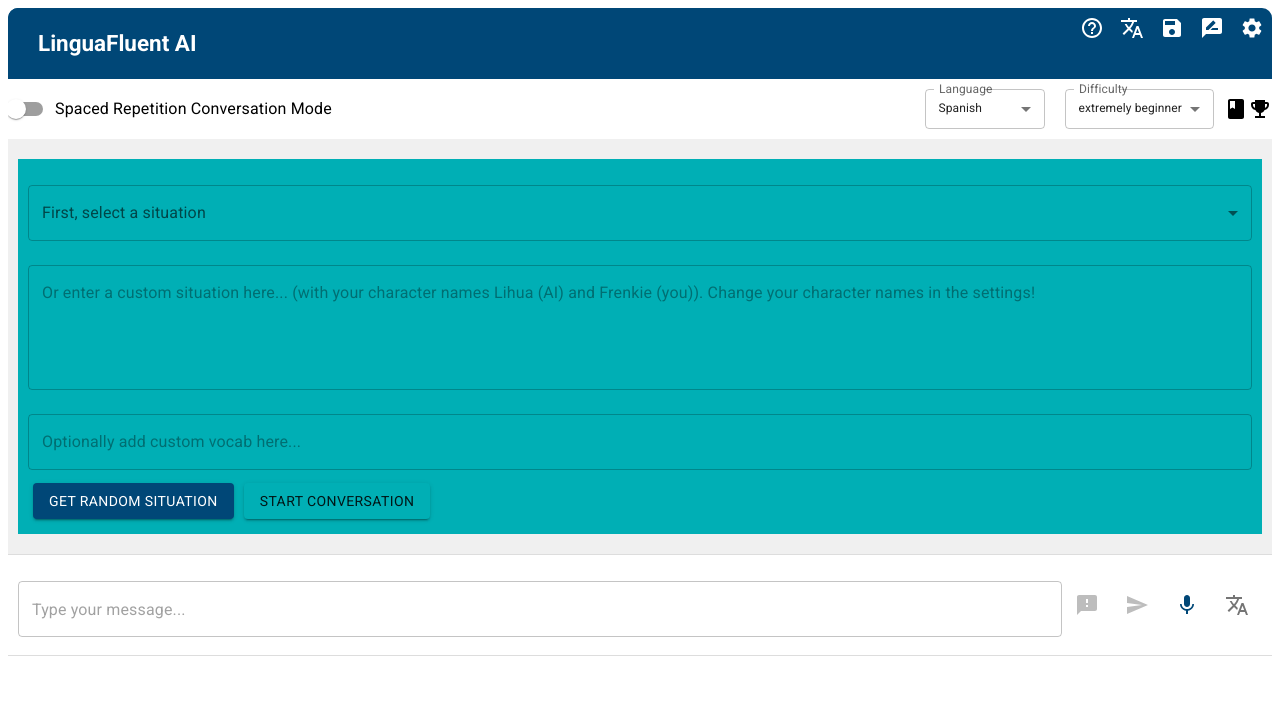
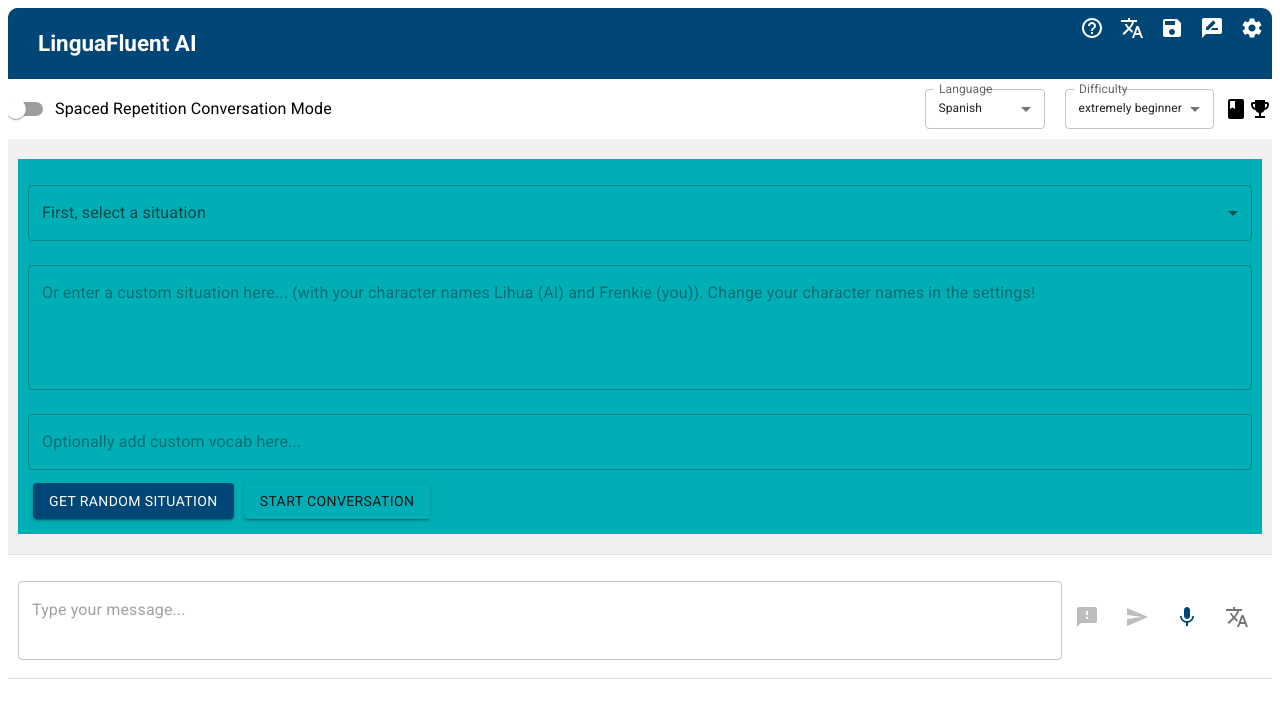
Before and after one commit to evannaderi/chinese-companion, a Next.js app: page / in a window 1280 px wide. Shown: the top 718 px of the page. Built offline with nearby package versions, Linux system fonts and the light colour scheme.

Commit message:
fixed textfield

```diff
--- a/components/ChatInputArea.js
+++ b/components/ChatInputArea.js
@@ -166,6 +166,9 @@ const ChatInputArea = ({ onSendMessage, userInput, setUserInput, isSituationUsed
             <div className={styles.chatInputArea}>
                 <TextField
                     fullWidth
+                    multiline
+                    rows={2}
+                    rowsMax={4}
                     value={userInput}
                     onChange={(e) => setUserInput(e.target.value)}
                     placeholder="Type your message..."
```
